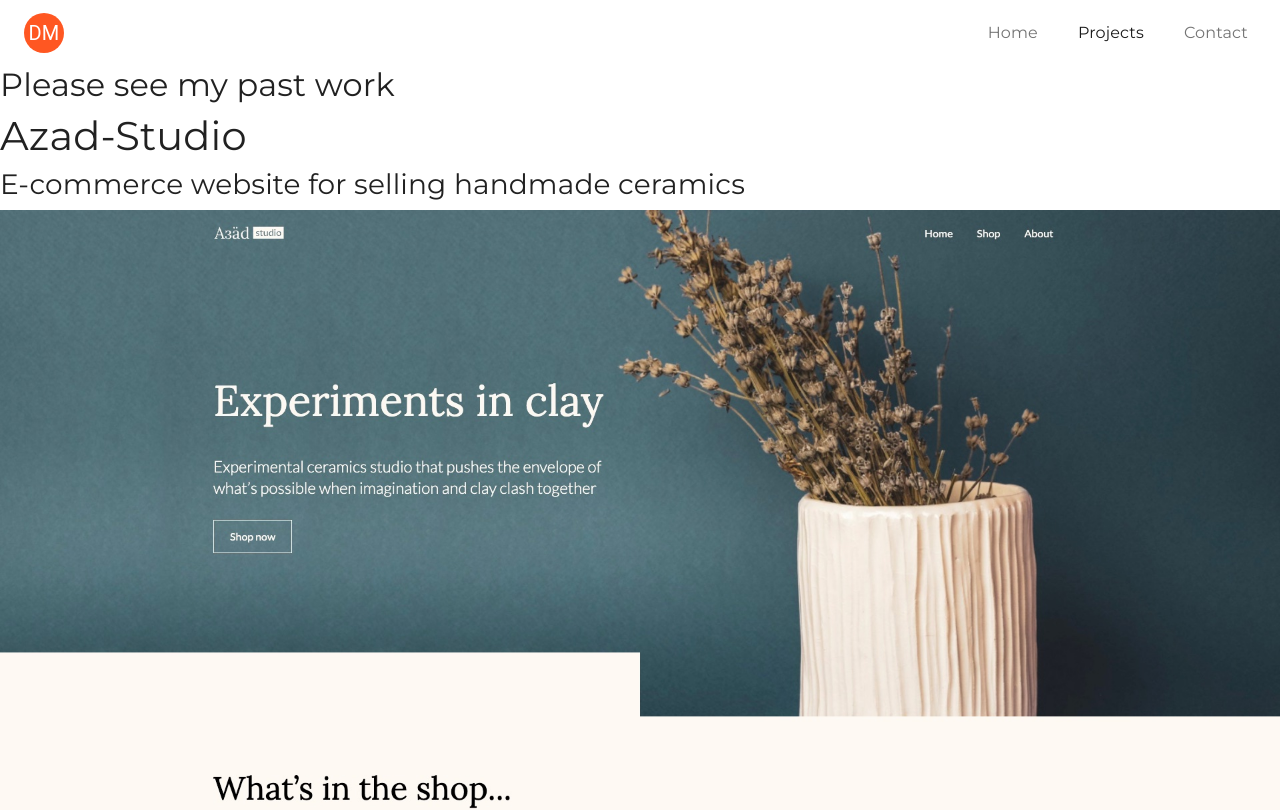
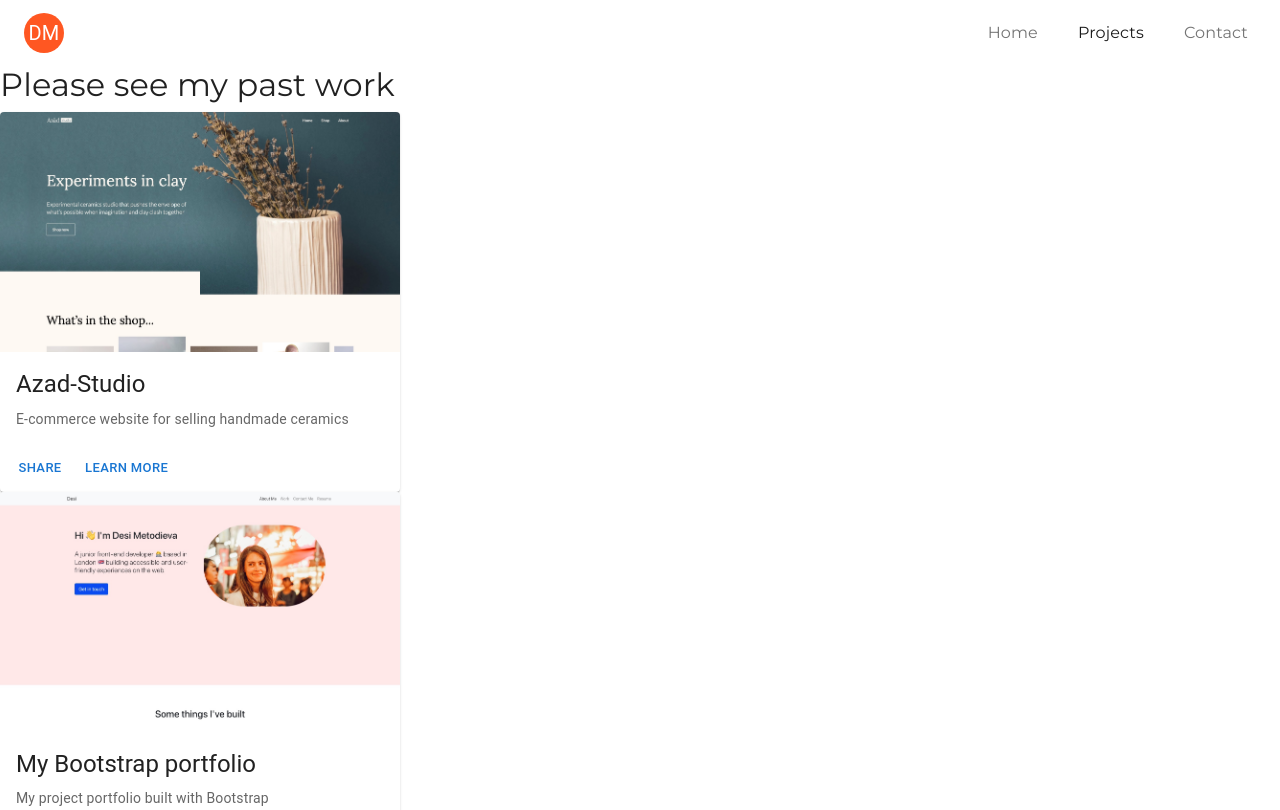
Before and after one commit to DesislavaMetodieva/my-react-portfolio, a React (Create React App) app: page /projects in a window 1280 px wide. Shown: the top 810 px of the page. Built offline with nearby package versions, Linux system fonts and the light colour scheme.

Commit message:
Change ProjectPage Layout

```diff
--- a/src/components/pages/ProjectPage.js
+++ b/src/components/pages/ProjectPage.js
@@ -1,32 +1,33 @@
 import React from 'react';
-import PropTypes from 'prop-types';
+import Card from '@mui/material/Card';
+import CardActions from '@mui/material/CardActions';
+import CardContent from '@mui/material/CardContent';
+import CardMedia from '@mui/material/CardMedia';
+import Button from '@mui/material/Button';
+import Typography from '@mui/material/Typography';
+// import GitHubIcon from '@mui/icons-material/GitHub';
 
-const ProjectPage = ({ description, imageUrl, title, repoLink }) => {
-    console.log(imageUrl)
-    console.log(repoLink)
+export default function ProjectPage({ description, imageUrl, title, repoLink } ) {
+
   return (
-    <div className="card-container">
-
-      <div data-custom-attribute="true">
-
-
-      </div>
-      <div className="card-body">
-
-        <h1>{title}</h1>
-        <h3>{description}</h3>
-          <img src={imageUrl} alt={title} />
-          <a href={`${repoLink}`}>Visit repo link</a>
-      </div>
-    </div>
+    <Card sx={{ maxWidth: 400 }}>
+      <CardMedia
+        sx={{ height: 240 }}
+        image={imageUrl}
+        title={title}
+      />
+      <CardContent>
+        <Typography gutterBottom variant="h5" component="div">
+         {title}
+        </Typography>
+        <Typography variant="body2" color="text.secondary">
+         {description}
+        </Typography>
+      </CardContent>
+      <CardActions>
+        <Button size="small">Share</Button>
+        <Button size="small">Learn More</Button>
+      </CardActions>
+    </Card>
   );
-};
-
-ProjectPage.propTypes = {
-  title: PropTypes.string,
-  description: PropTypes.string,
-  imageUrl: PropTypes.string,
-  repoLink: PropTypes.string,
-};
-
-export default ProjectPage;
+}
```
Also changed, not shown: src/components/pages/Projects.js (+1 -50 lines), src/reportWebVitals.js (deleted, +0 -13 lines), src/setupTests.js (deleted, +0 -5 lines), 1 other file (tests, documents, lock files or other folders).
